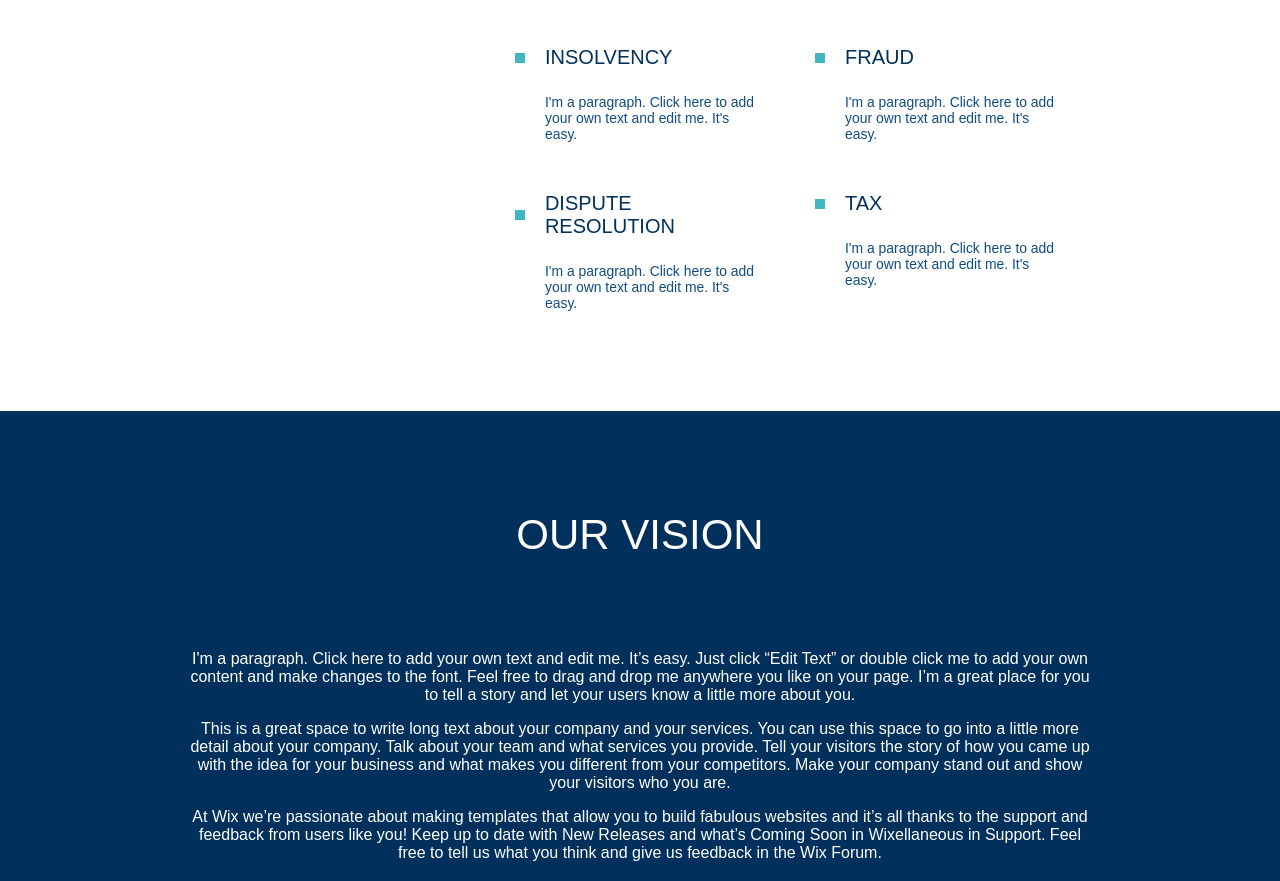
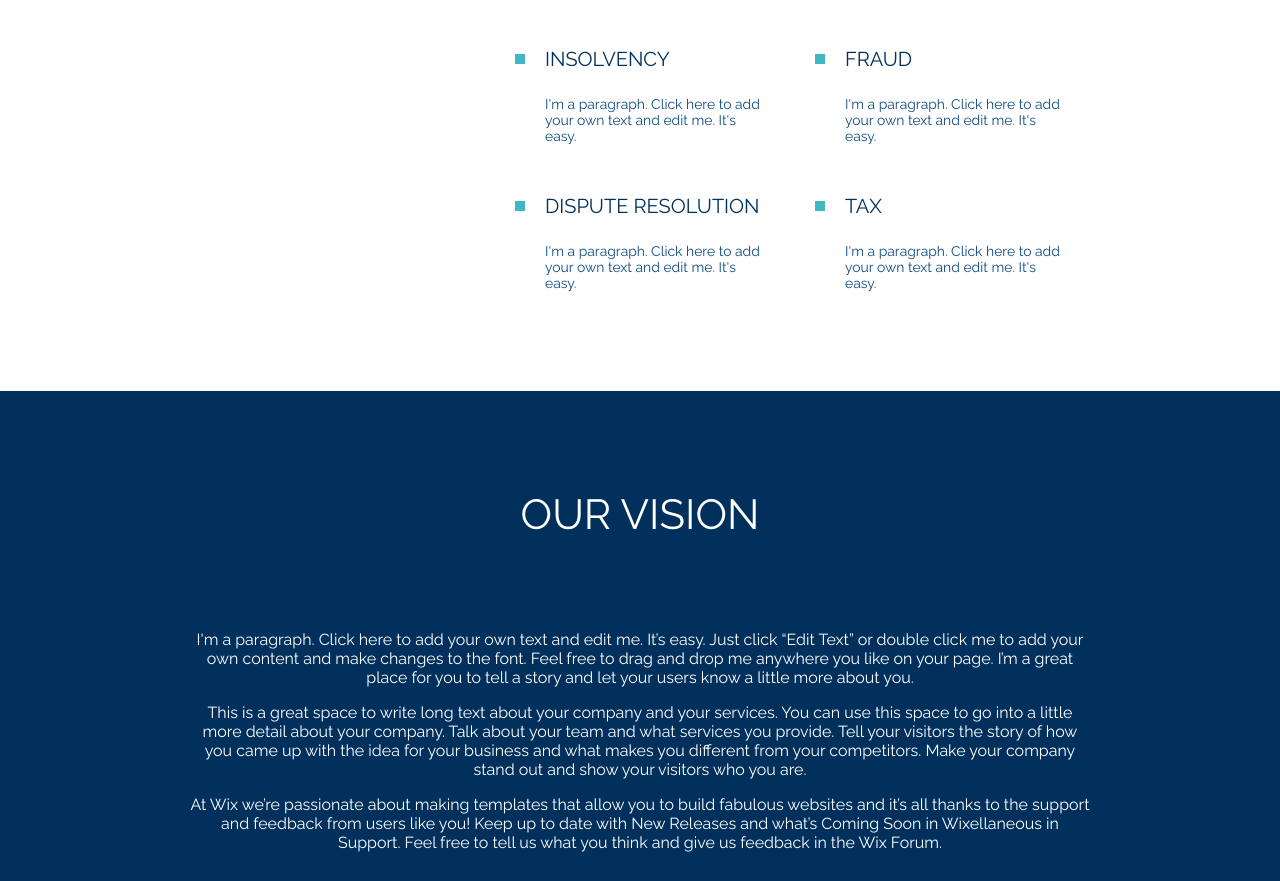
Before and after one commit to ArtyomShevchenko/knoll-and-walters, a plain HTML site: page index.html in a window 1280 px wide. Shown: the part 1082-1963 px from the top of the page. Drawn offline with Linux system fonts and the light colour scheme.

Commit message:
add fonts

```diff
--- /dev/null
+++ b/fonts/stylesheet.css
@@ -0,0 +1,35 @@
+@font-face {
+    font-family: 'noticia';
+    src: url('NoticiaText-Regular.woff2') format('woff2'),
+        url('NoticiaText-Regular.woff') format('woff');
+    font-weight: 400;
+    font-style: normal;
+    font-display: swap;
+}
+
+@font-face {
+    font-family: 'raleway';
+    src: url('Raleway-Regular.woff2') format('woff2'),
+        url('Raleway-Regular.woff') format('woff');
+    font-weight: 400;
+    font-style: normal;
+    font-display: swap;
+}
+
+@font-face {
+    font-family: 'raleway';
+    src: url('Raleway-Thin.woff2') format('woff2'),
+        url('Raleway-Thin.woff') format('woff');
+    font-weight: 100;
+    font-style: normal;
+    font-display: swap;
+}
+
+@font-face {
+    font-family: 'raleway';
+    src: url('Raleway-Bold.woff2') format('woff2'),
+        url('Raleway-Bold.woff') format('woff');
+    font-weight: 700;
+    font-style: normal;
+    font-display: swap;
+}
--- a/styles/main.css
+++ b/styles/main.css
@@ -1,3 +1,5 @@
+@import url('../fonts/stylesheet.css');
+
 * {
     margin: 0;
     padding: 0;
@@ -43,7 +45,8 @@ html {
 }
 
 body {
-    font-family: var(--font-family-1);
+    /* font-family: var(--font-family-1); */
+    font-family: "raleway";
 }
 
 .disable-scroll {
@@ -75,7 +78,7 @@ span {
 h2 {
     color: var(--color-main-1);
     font-size: var(--font-3);
-    font-weight: 100;
+    font-weight: 400;
     line-height: 1.166em;
     text-align: center;
 }
@@ -117,7 +120,7 @@ header .container {
     align-items: center;
     font-size: 1.4em;
     letter-spacing: .03em;
-    font-family: var(--font-family-2);
+    font-family: "noticia";
 }
 
 .logo .icon {
```
Also changed, not shown: fonts/NoticiaText-Regular.woff (added), fonts/NoticiaText-Regular.woff2 (added), fonts/Raleway-Bold.woff (added), fonts/Raleway-Bold.woff2 (added), fonts/Raleway-Regular.woff (added), fonts/Raleway-Regular.woff2 (added), fonts/Raleway-Thin.woff (added), fonts/Raleway-Thin.woff2 (added).
